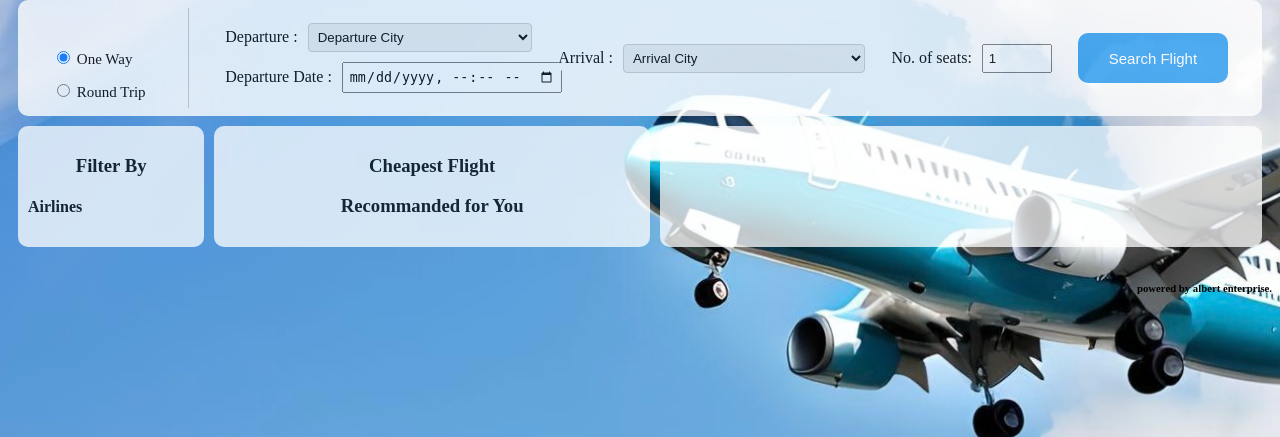
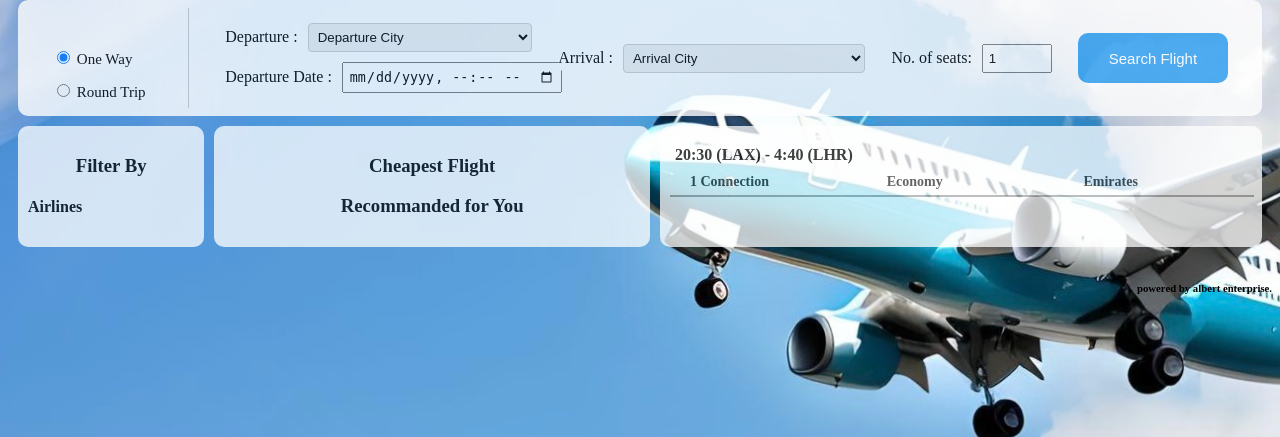
Before and after one commit to Phyopma/airline-system, a Flask app: page /flights/ in a window 1280 px wide. Shown: the part 85-522 px from the top of the page. Run offline with Flask 3, Linux system fonts and the light colour scheme; data that the repository does not hold is empty.

Commit message:
hey man dunno how to display flight details and seat booking

```diff
--- a/flaskr/static/flight_list.css
+++ b/flaskr/static/flight_list.css
@@ -236,3 +236,10 @@ hr {
   border: 1px solid darkgray;
   margin-top: 0;
 }
+
+#bar {
+  width: 100%;
+  margin: 0;
+  margin-top: 5px;
+  background-color: darkgray;
+}
--- a/flaskr/templates/flights/index.html
+++ b/flaskr/templates/flights/index.html
@@ -129,6 +129,17 @@
     <!-- end of the flight box -->
   </div>
 
-  <div id="thirdnav"></div>
+  <div id="thirdnav">
+    <div class="time_fee">
+      <div class="dis_time">20:30 (LAX) - 4:40 (LHR)</div>
+      <div class="dis_money"></div>
+    </div>
+    <div class="detail">
+      <span>1 Connection</span>
+      <span>Economy</span>
+      <span>Emirates</span>
+    </div>
+    <hr id="bar"></hr>
+  </div>
 </div>
 {% endblock %}
```
